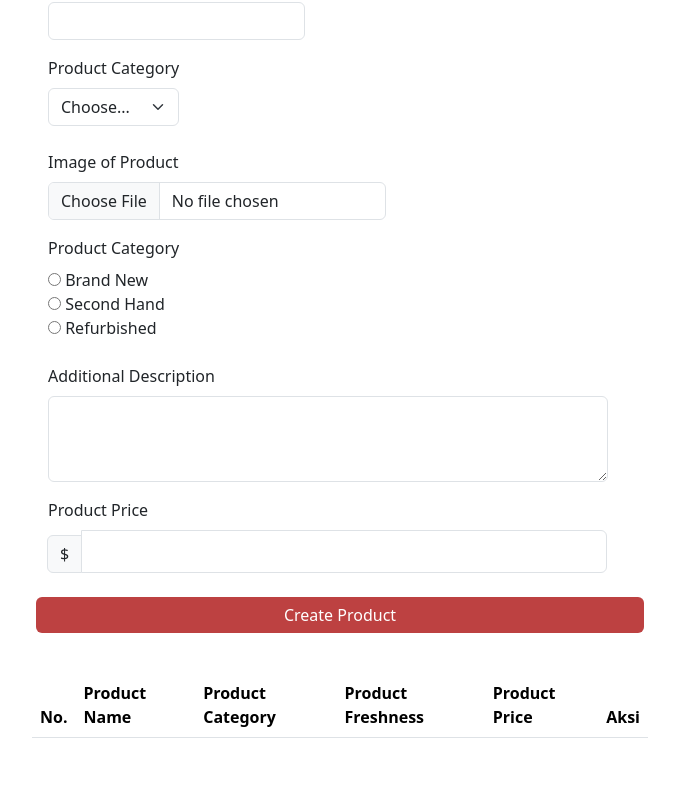
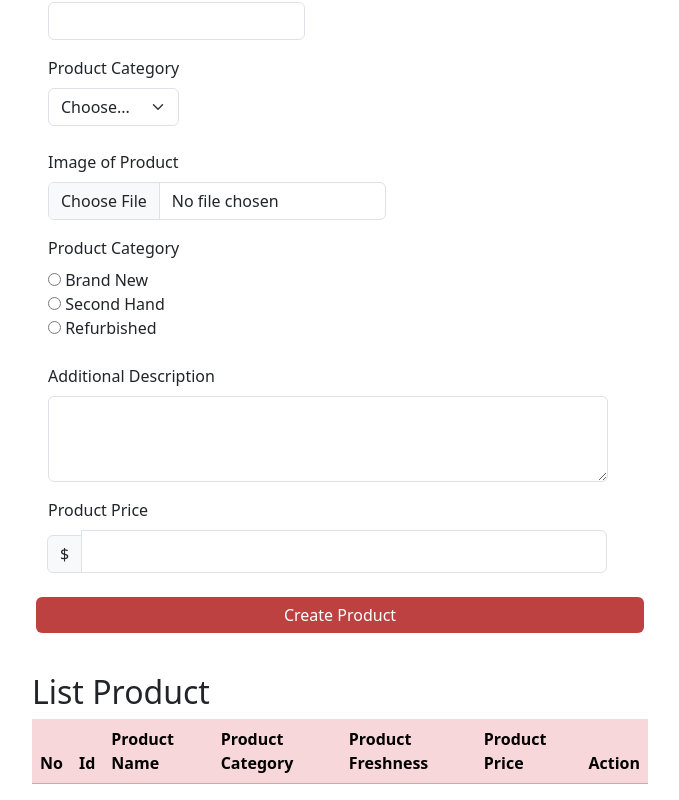
Before and after one commit to Sayafrudin/react_syafrudin-hendra-lumanto, a React (Vite) app in the folder 13_React Hook/praktikum/react-hook/: page / in a window 1280 px wide. Shown: the part 474-1274 px from the top of the page, without its empty margins (300-979 px from the left). Before the commit the page ends 1228 px from the top, so only its background shows below. Built offline with nearby package versions, Linux system fonts and the light colour scheme.

Commit message:
edit : add id & table Header

```diff
--- a/13_React Hook/praktikum/react-hook/src/components/Form.jsx
+++ b/13_React Hook/praktikum/react-hook/src/components/Form.jsx
@@ -140,16 +140,18 @@ export default function Form() {
         </div>
       </form>
       <br></br>
-      <div className="">
-        <table className="table table-hover">
-          <thead>
+      <div>
+        <h2>List Product</h2>
+        <table className="table table-hover ">
+          <thead className="table-danger ">
             <tr>
-              <th>No.</th>
+              <th>No</th>
+              <th>Id</th>
               <th>Product Name</th>
               <th>Product Category</th>
               <th>Product Freshness</th>
               <th>Product Price</th>
-              <th>Aksi</th>
+              <th>Action</th>
             </tr>
           </thead>
           <tbody>
@@ -158,6 +160,7 @@ export default function Form() {
                 return (
                   <tr key={i}>
                     <td>{i + 1}</td>
+                    <td>{crypto.randomUUID()}</td>
                     <td>{item.pname}</td>
                     <td>{item.pcategory}</td>
                     <td>{item.freshness}</td>
@@ -175,7 +178,6 @@ export default function Form() {
                           style={{ fontSize: "1.2rem", color: "white" }}
                         ></BsFillPencilFill>
                       </Button>
-                      &nbsp;&nbsp;
                       <Button
                         type="button"
                         toggle="modal"
```
